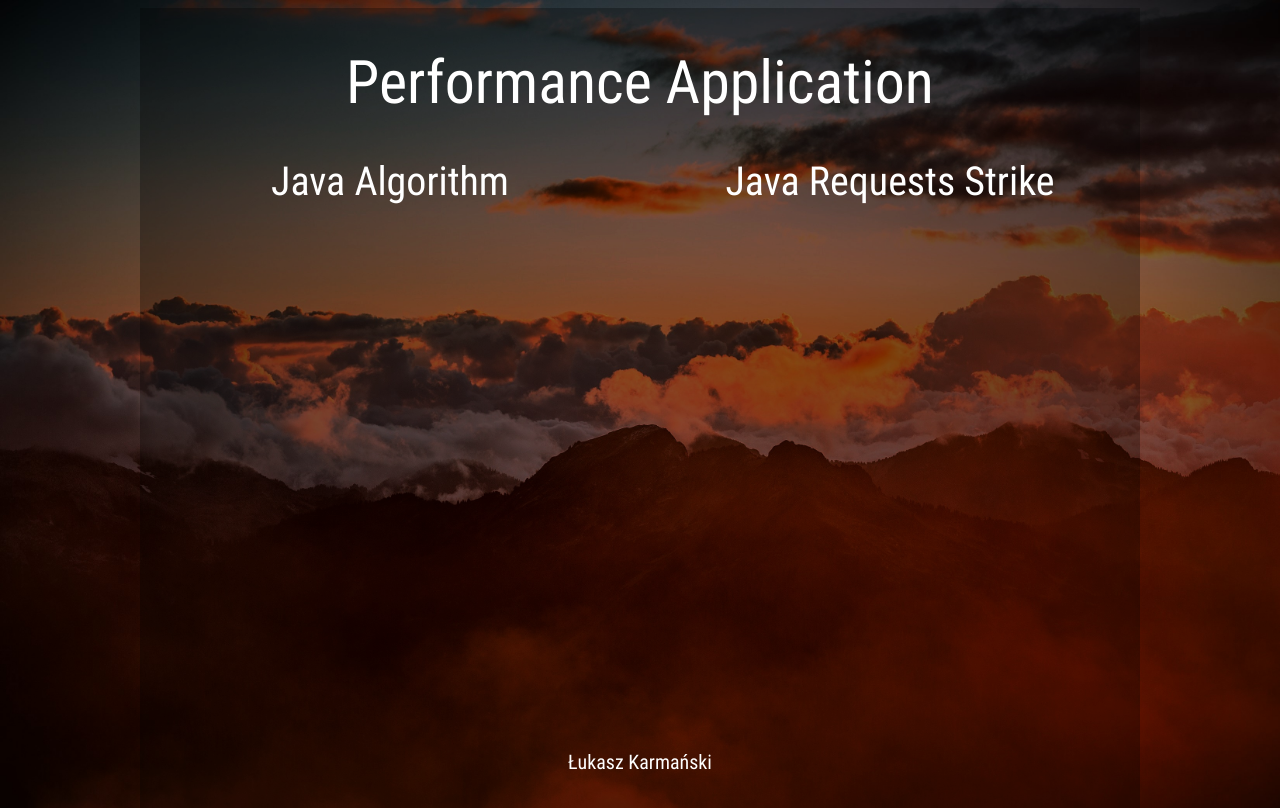
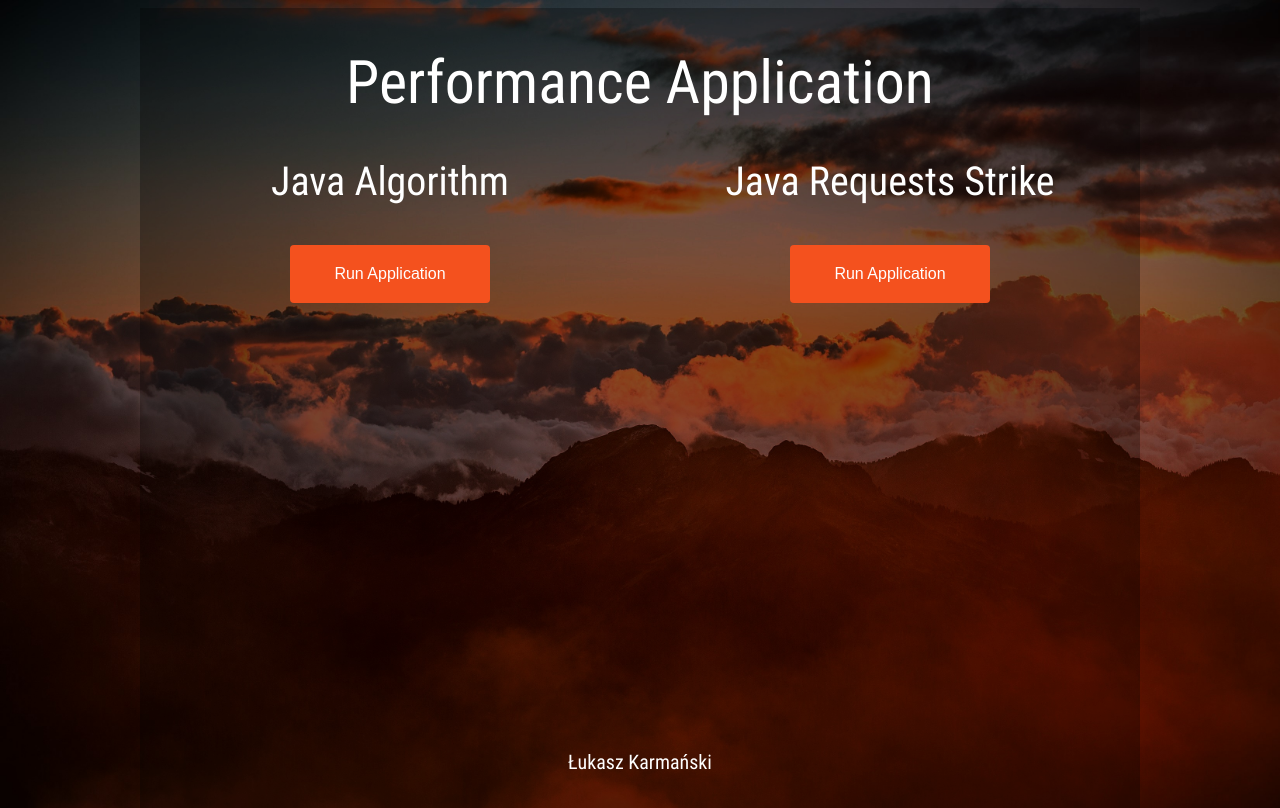
Before and after one commit to heidfeld/performance-application-client, a plain HTML site: page index.html in a window 1280 px wide. Drawn offline with Linux system fonts and the light colour scheme.

Commit message:
button stylize

```diff
--- a/class-styles.css
+++ b/class-styles.css
@@ -11,3 +11,41 @@
 .wrapper {
   height: auto;
 }
+
+.app-button {
+  border-radius: 4px;
+  background-color: #f4511e;
+  border: none;
+  color: #FFFFFF;
+  font-size: 16px;
+  padding: 20px;
+  width: 200px;
+  transition: all 0.5s;
+  cursor: pointer;
+  margin-top: 40px;
+}
+
+.app-button span {
+  cursor: pointer;
+  display: inline-block;
+  position: relative;
+  transition: 0.5s;
+}
+
+.app-button span:after {
+  content: '\00bb';
+  position: absolute;
+  opacity: 0;
+  top: 0;
+  right: -20px;
+  transition: 0.5s;
+}
+
+.app-button:hover span {
+  padding-right: 25px;
+}
+
+.app-button:hover span:after {
+  opacity: 1;
+  right: 0;
+}
--- a/index.html
+++ b/index.html
@@ -12,10 +12,16 @@
   </header>
   <section class="side-by-side" class="wrapper">
     <section>
-      Java Algorithm
+      Java Algorithm<br>
+      <form action="index.html" method="get">
+        <button class="app-button" type="submit"><span>Run Application</span></button><br>
+      </form>
     </section>
     <section>
-      Java Requests Strike
+      Java Requests Strike<br>
+      <form action="index.html" method="get">
+        <button class="app-button" type="submit"><span>Run Application</span></button><br>
+      </form>
     </section>
   </section>
   <footer>
```
